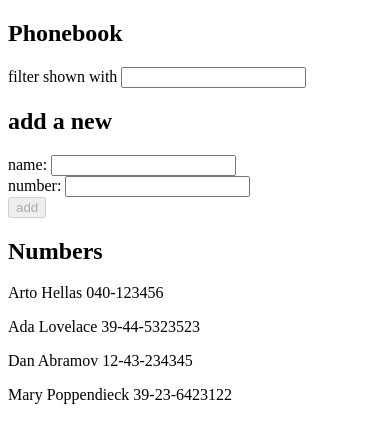
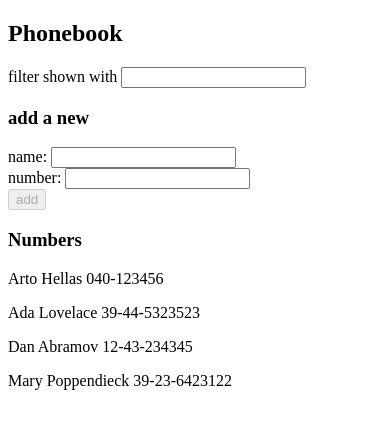
Before and after one commit to corteshvictor/fullstackopen, a React (Create React App) app in the folder part2/phonebook/: page / in a window 390 px wide. Shown: the top 442 px of the page. Built offline with nearby package versions, Linux system fonts and the light colour scheme.

Commit message:
2.10: The Phonebook Step5

```diff
--- a/part2/phonebook/src/App.js
+++ b/part2/phonebook/src/App.js
@@ -1,19 +1,10 @@
 import { useState } from "react";
 
-const PHONEBOOK = [
-  { name: "Arto Hellas", number: "040-123456" },
-  { name: "Ada Lovelace", number: "39-44-5323523" },
-  { name: "Dan Abramov", number: "12-43-234345" },
-  { name: "Mary Poppendieck", number: "39-23-6423122" },
-];
-
-const startCase = (value) =>
-  typeof value === "string"
-    ? value
-        .trim()
-        .toLowerCase()
-        .replace(/\b\w/g, (string) => string.toUpperCase())
-    : "";
+import PersonForm from "./components/PersonForm";
+import Persons from "./components/Persons";
+import { startCase } from "./utils";
+import { PHONEBOOK } from "./constants";
+import Filter from "./components/Filter";
 
 const App = () => {
   const [persons, setPersons] = useState(PHONEBOOK);
@@ -45,29 +36,17 @@ const App = () => {
   return (
     <div>
       <h2>Phonebook</h2>
-      <p>
-        filter shown with <input onChange={handleSetSearch} />
-      </p>
-      <h2>add a new</h2>
-      <form onSubmit={handleSubmit}>
-        <div>
-          name: <input value={newName} onChange={handleSetName} />
-        </div>
-        <div>
-          number: <input value={newNumber} onChange={handleSetNumber} />
-        </div>
-        <div>
-          <button type="submit" disabled={!newName}>
-            add
-          </button>
-        </div>
-      </form>
-      <h2>Numbers</h2>
-      {filterPersons(search).map(({ name, number }) => (
-        <p key={name}>
-          {name} {number}
-        </p>
-      ))}
+      <Filter handleChange={handleSetSearch} />
+      <h3>add a new</h3>
+      <PersonForm
+        handleSetName={handleSetName}
+        handleSetNumber={handleSetNumber}
+        name={newName}
+        number={newNumber}
+        handleSubmit={handleSubmit}
+      />
+      <h3>Numbers</h3>
+      <Persons persons={filterPersons(search)} />
     </div>
   );
 };
--- /dev/null
+++ b/part2/phonebook/src/components/Filter.js
@@ -0,0 +1,9 @@
+const Filter = ({ handleChange }) => {
+  return (
+    <p>
+      filter shown with <input onChange={handleChange} />
+    </p>
+  );
+};
+
+export default Filter;
--- /dev/null
+++ b/part2/phonebook/src/components/PersonForm.js
@@ -0,0 +1,23 @@
+const PersonForm = ({
+  name,
+  number,
+  handleSubmit,
+  handleSetName,
+  handleSetNumber,
+}) => (
+  <form onSubmit={handleSubmit}>
+    <div>
+      name: <input value={name} onChange={handleSetName} />
+    </div>
+    <div>
+      number: <input value={number} onChange={handleSetNumber} />
+    </div>
+    <div>
+      <button type="submit" disabled={!name || !number}>
+        add
+      </button>
+    </div>
+  </form>
+);
+
+export default PersonForm;
--- /dev/null
+++ b/part2/phonebook/src/components/Persons.js
@@ -0,0 +1,10 @@
+const Person = ({ name, number }) => (
+  <p>
+    {name} {number}
+  </p>
+);
+
+const Persons = ({ persons = [] }) =>
+  persons.map((person) => <Person key={person.name} {...person} />);
+
+export default Persons;
--- /dev/null
+++ b/part2/phonebook/src/constants.js
@@ -0,0 +1,8 @@
+const PHONEBOOK = [
+  { name: "Arto Hellas", number: "040-123456" },
+  { name: "Ada Lovelace", number: "39-44-5323523" },
+  { name: "Dan Abramov", number: "12-43-234345" },
+  { name: "Mary Poppendieck", number: "39-23-6423122" },
+];
+
+export { PHONEBOOK };
--- /dev/null
+++ b/part2/phonebook/src/utils.js
@@ -0,0 +1,9 @@
+const startCase = (value) =>
+  typeof value === "string"
+    ? value
+        .trim()
+        .toLowerCase()
+        .replace(/\b\w/g, (string) => string.toUpperCase())
+    : "";
+
+export { startCase };
```
Also changed, not shown: 1 other file (tests, documents, lock files or other folders).
